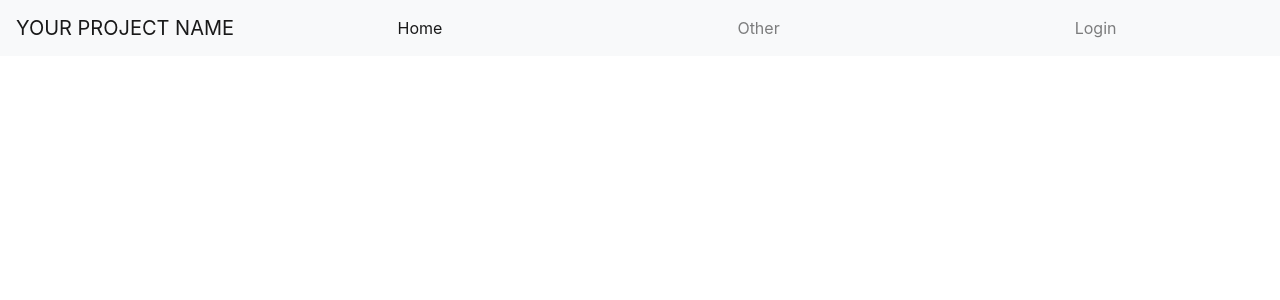
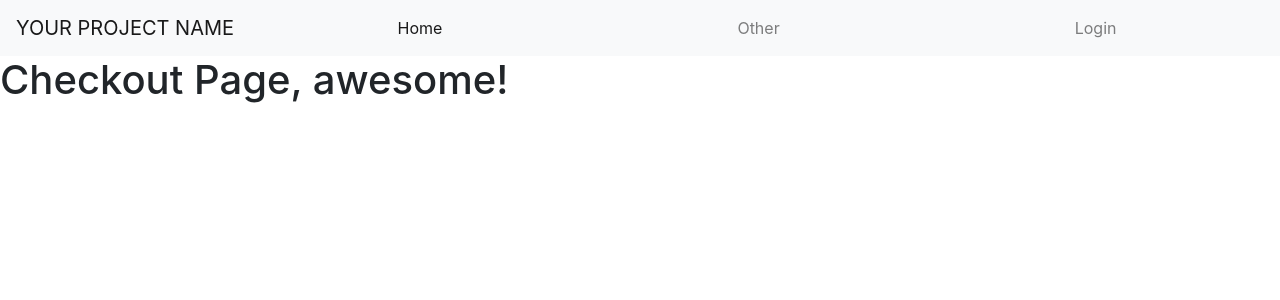
Before and after one commit to hasertrene/Doggaisseur-client, a React (Create React App) app: page /checkout in a window 1280 px wide. Shown: the top 300 px of the page. Built offline with nearby package versions, Linux system fonts and the light colour scheme; no server answers.

Commit message:
create frontend route to checkout page

```diff
--- a/src/App.js
+++ b/src/App.js
@@ -7,6 +7,7 @@ import Loading from "./components/Loading";
 import MessageBox from "./components/MessageBox";
 import SignUp from "./pages/SignUp";
 import Login from "./pages/Login";
+import Checkout from "./pages/Checkout";
 
 import { useDispatch, useSelector } from "react-redux";
 import { selectAppLoading } from "./store/appState/selectors";
@@ -39,6 +40,7 @@ function App() {
       {isLoading ? <Loading /> : null}
       <Switch>
         <Route exact path="/" component={Home} />
+        <Route path="/checkout" component={Checkout} />
         <Route path="/other" component={Other} />
         <Route path="/signup" component={SignUp} />
         <Route path="/login" component={Login} />
--- a/src/pages/Checkout/index.js
+++ b/src/pages/Checkout/index.js
@@ -0,0 +1,5 @@
+import React from "react";
+
+export default function Checkout() {
+  return <h1>Checkout Page, awesome!</h1>;
+}
```
